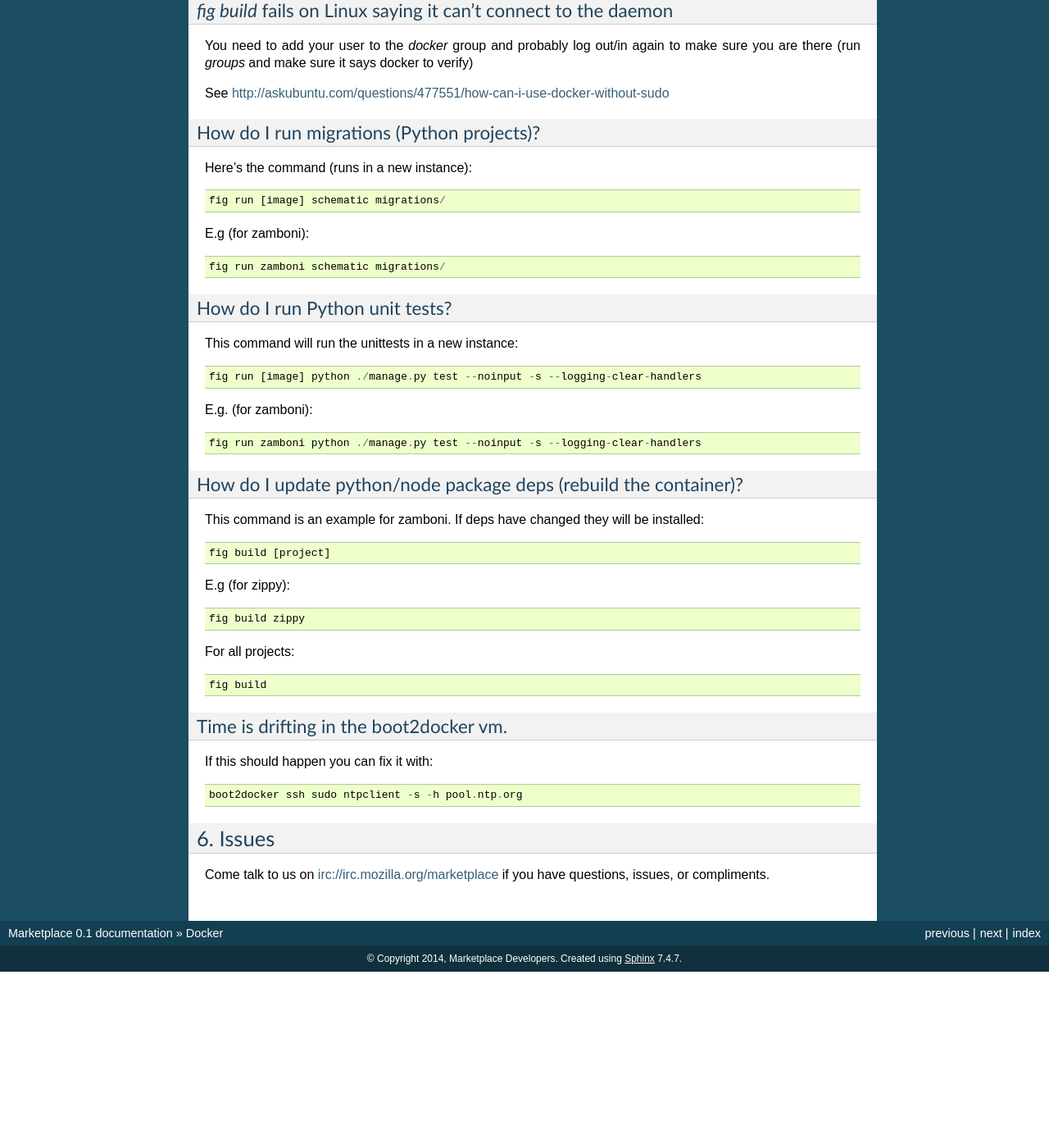
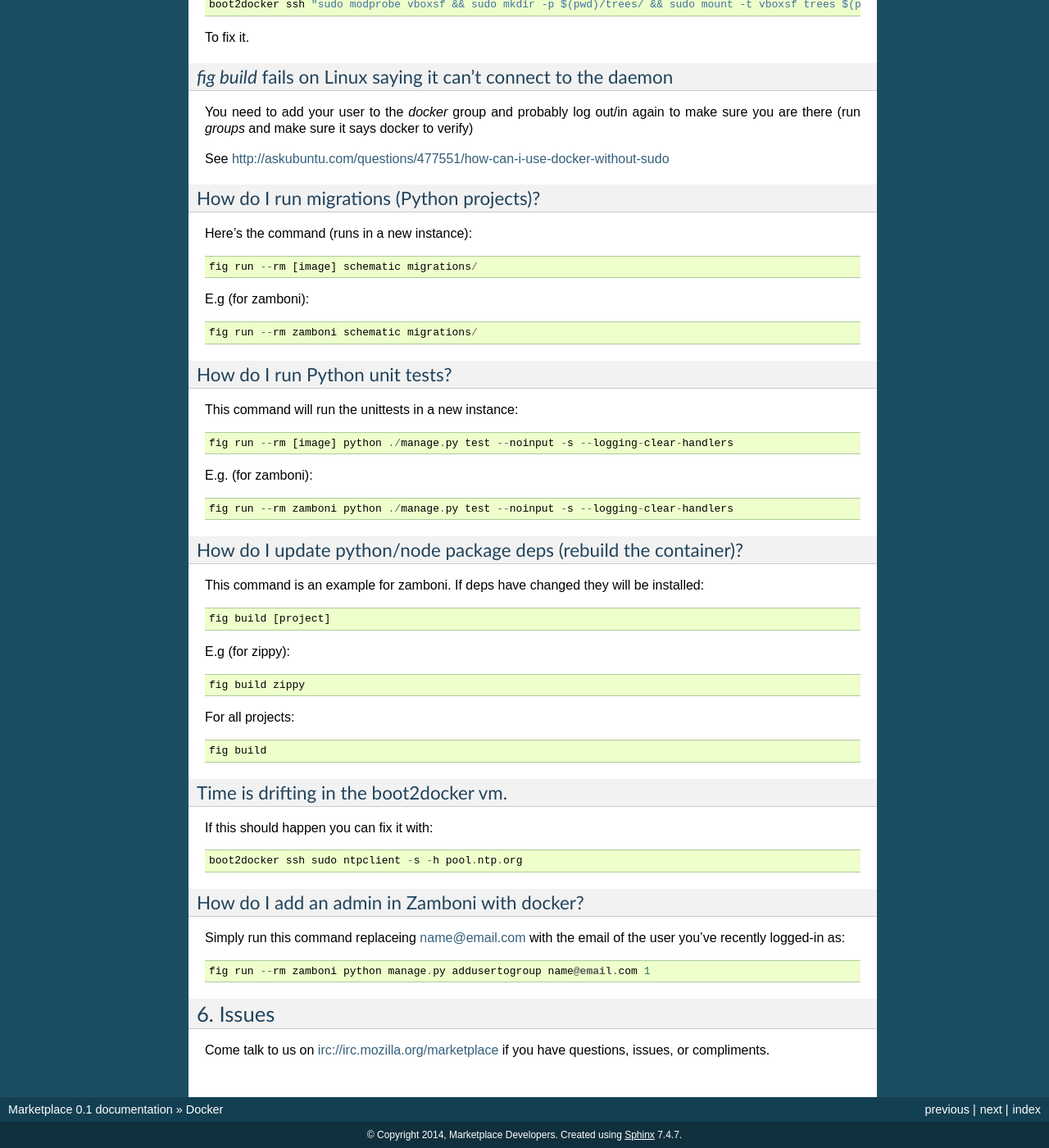
Before and after one commit to mozilla/marketplace-docs, a Sphinx documentation site: the page built from docs/topics/docker.rst, in a window 1280 px wide and 1400 px high, scrolled down 1990 px. Shown: the whole window at 82% size. Built offline with Sphinx 7.4.7, drawn with Linux system fonts in a browser that asks for light colours; before the commit the page ends 3175 px from its top, so only the background shows below that; some of the changed text lies outside the part shown.

Commit message:
[docker] Add --rm for fig run (cleans up instances after run) and add to FAQ

```diff
--- a/docs/topics/docker.rst
+++ b/docs/topics/docker.rst
@@ -101,6 +101,10 @@ If you see something like the following::
   Cannot start container c44d451fcb58853bd9ef6d13ba4edf100817fce75bbfe7f9c814d68a708d82e3: setup
   mount namespace bind mounts stat /Users/whatevar/git/wharfie/trees/spartacus: no such file or directory
 
+or something like this::
+
+  nginx_1 | nginx: [emerg] host not found in upstream "webpay_1:2601" in /etc/nginx/conf.d/marketplace.conf:2
+
 Then it's likely fig can't see the source code. If you're on OSX this probably
 means the shared folder setup needs to be setup again. Unfortunately if
 boot2docker has been stopped or restarted you will need to run the setup command again.
@@ -126,11 +130,11 @@ How do I run migrations (Python projects)?
 
 Here's the command (runs in a new instance)::
 
-  fig run [image] schematic migrations/
+  fig run --rm [image] schematic migrations/
 
 E.g (for zamboni)::
 
-  fig run zamboni schematic migrations/
+  fig run --rm zamboni schematic migrations/
 
 
 How do I run Python unit tests?
@@ -138,11 +142,11 @@ How do I run Python unit tests?
 
 This command will run the unittests in a new instance::
 
-  fig run [image] python ./manage.py test --noinput -s --logging-clear-handlers
+  fig run --rm [image] python ./manage.py test --noinput -s --logging-clear-handlers
 
 E.g. (for zamboni)::
 
-  fig run zamboni python ./manage.py test --noinput -s --logging-clear-handlers
+  fig run --rm zamboni python ./manage.py test --noinput -s --logging-clear-handlers
 
 How do I update python/node package deps (rebuild the container)?
 ~~~~~~~~~~~~~~~~~~~~~~~~~~~~~~~~~~~~~~~~~~~~~~~~~~~~~~~~~~~~~~~~~
@@ -166,6 +170,14 @@ If this should happen you can fix it with::
 
   boot2docker ssh sudo ntpclient -s -h pool.ntp.org
 
+How do I add an admin in Zamboni with docker?
+~~~~~~~~~~~~~~~~~~~~~~~~~~~~~~~~~~~~~~~~~~~~~
+
+Simply run this command replaceing name@email.com with the email of the user
+you've recently logged-in as::
+
+    fig run --rm zamboni python manage.py addusertogroup name@email.com 1
+
 6. Issues
 ---------
 
```
